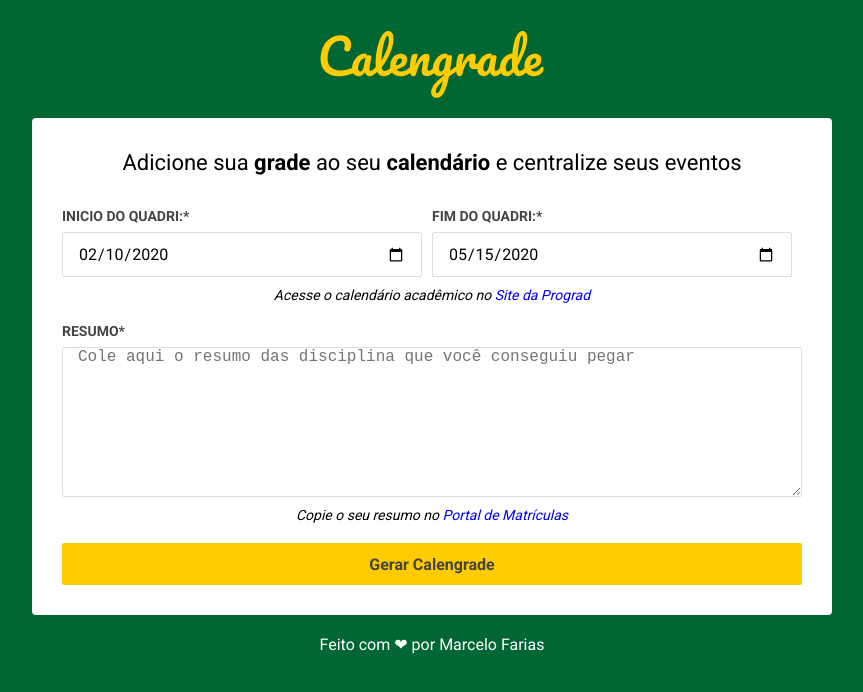
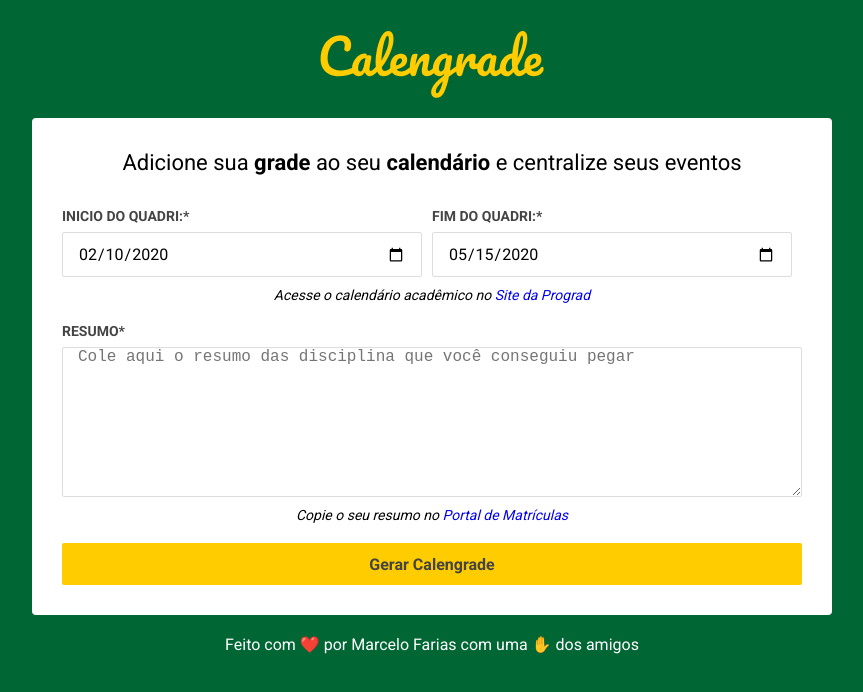
Before and after one commit to marcelojrfarias/Calengrade, a React (Create React App) app in the folder frontend/: page / in a window 1280 px wide. Shown: the top 692 px of the page, without its empty margins (208-1071 px from the left). Built offline with nearby package versions, Linux system fonts and the light colour scheme; what react-alert-template-basic would draw is missing.

Commit message:
Fix the directory bug 3

```diff
--- a/frontend/src/App.js
+++ b/frontend/src/App.js
@@ -122,7 +122,7 @@ function App() {
         </form>
       </div>
 
-      <span className="footer">Feito com ❤ por <a className="footer" rel="noopener noreferrer" target="_blank" href="https://github.com/marcelojrfarias">Marcelo Farias</a></span>
+      <span className="footer">Feito com <span role="img" aria-label="Heart">❤️</span> por <a className="footer" rel="noopener noreferrer" target="_blank" href="https://github.com/marcelojrfarias">Marcelo Farias</a> com uma <span role="img" aria-label="Help">✋</span> dos amigos</span>
 
     </div>
   )
```
Also changed, not shown: 1 other file (tests, documents, lock files or other folders).
